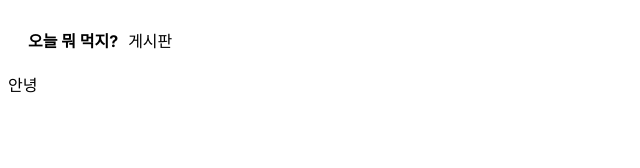
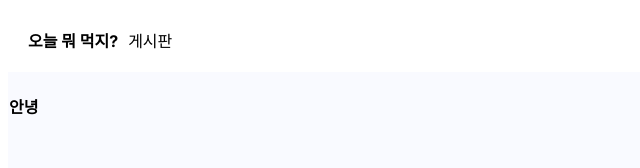
Before and after one commit to minki1220/graduation_recommend, a Next.js app: page / in a window 1280 px wide. Shown: the top 168 px of the page, without its empty margins (0-640 px from the left). Built offline with nearby package versions, Linux system fonts and the light colour scheme.

Commit message:
23.10.16(1)

```diff
--- a/app/page.js
+++ b/app/page.js
@@ -5,6 +5,13 @@ export default async function Home() {
   // let result = await db.collection('post').find().toArray()
   // console.log(result)
   return (
-    <div>안녕</div>
+    <div style={{backgroundColor :  'rgb(249, 250, 255)',
+                width : '100%',
+                height : '85vh',
+                padding : '1px'}}>
+      <h4>
+        안녕
+      </h4>
+    </div>
   )
 }
```
